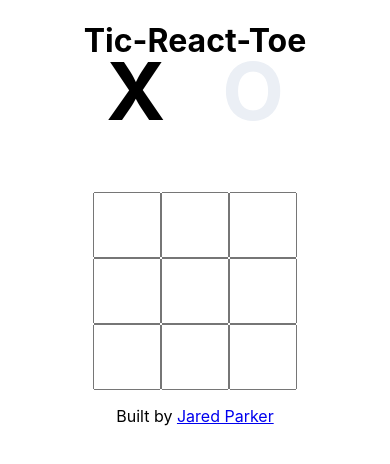
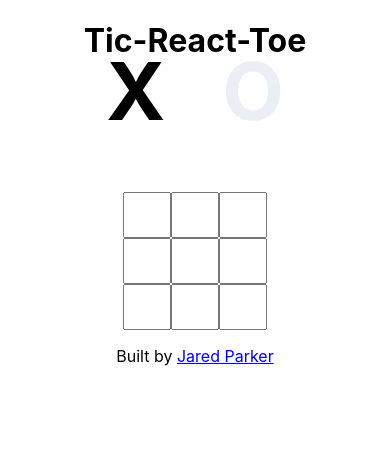
Before and after one commit to VIISilver/tic-tac-toe, a React (Create React App) app: page / in a window 390 px wide. Shown: the top 464 px of the page. Built offline with nearby package versions, Linux system fonts and the light colour scheme.

Commit message:
Made less than 400 px view smaller.

```diff
--- a/src/components/board/Cell.css
+++ b/src/components/board/Cell.css
@@ -16,8 +16,8 @@ input {
 
 @media (max-width: 400px) {
     input {
-        font-size: 3.4rem;
-        height: 1.1em;
-        width: 1.1em;
+        font-size: 2.5rem;
+        height: 1em;
+        width: 1em;
     }
 }
```
